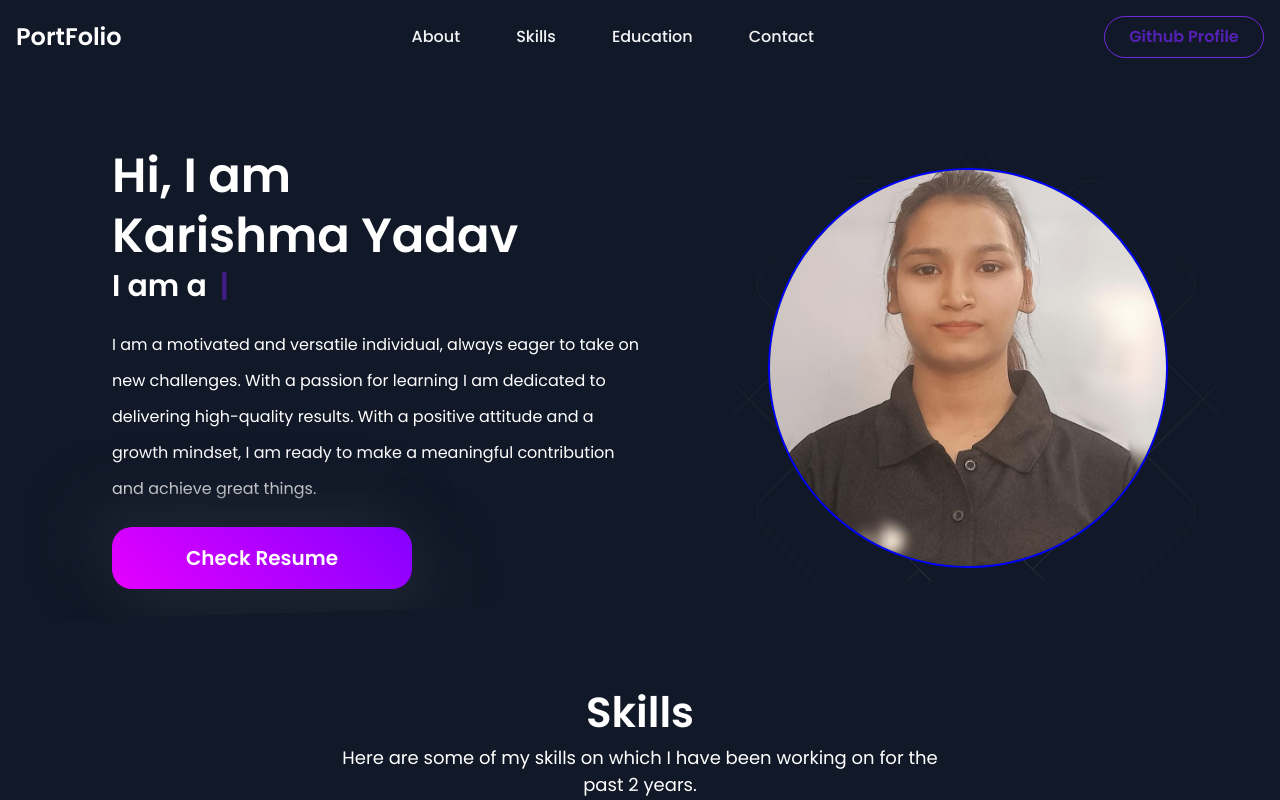
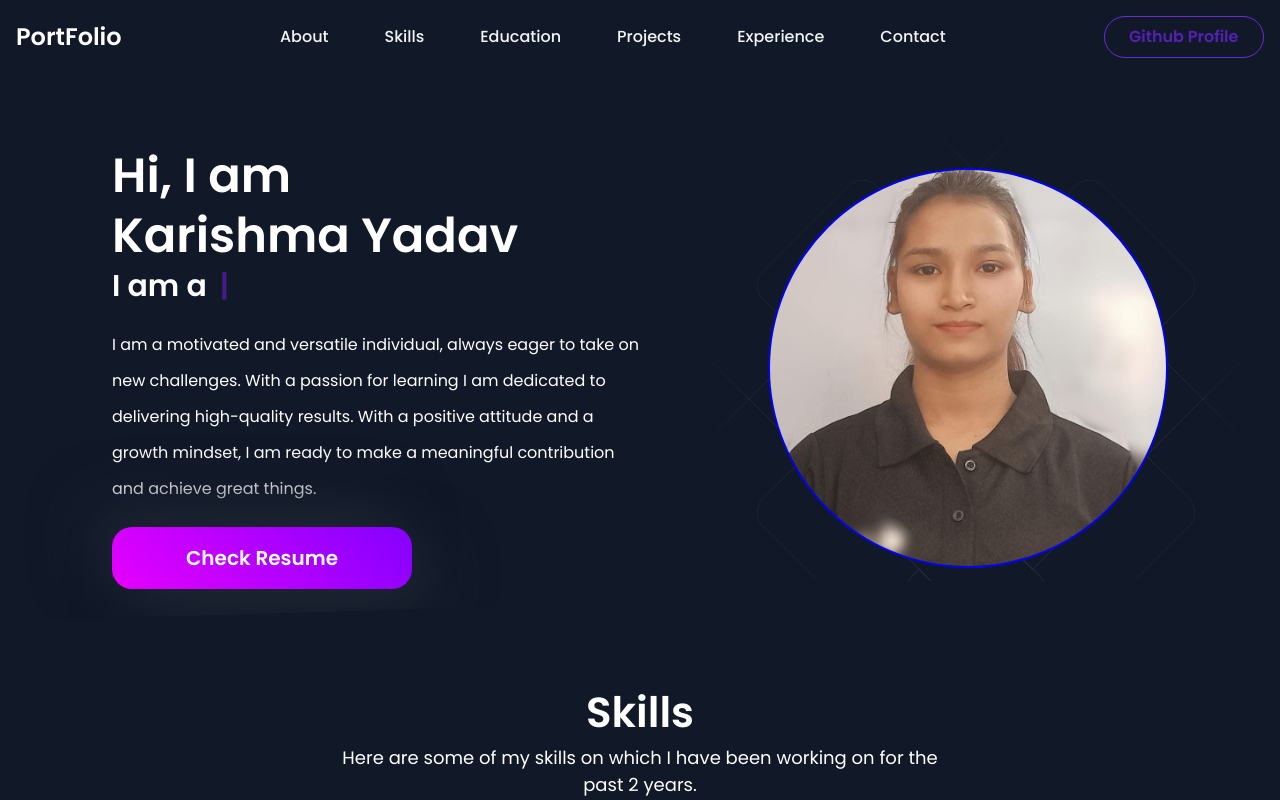
Before and after one commit to KarishmaGR/Portfolio, a React (Create React App) app: page / in a window 1280 px wide. Shown: the top 800 px of the page. Built offline with nearby package versions, Linux system fonts and the light colour scheme.

Commit message:
menu added

```diff
--- a/src/component/Experience/index.js
+++ b/src/component/Experience/index.js
@@ -69,7 +69,7 @@ const TimelimeSection = styled.div`
 
 const index = () => {
   return (
-    <Container>
+    <Container id="experience">
       <Wrapper>
         <Title> Experience</Title>
         <Desc>
--- a/src/component/Navbar/NavbarM.jsx
+++ b/src/component/Navbar/NavbarM.jsx
@@ -35,12 +35,12 @@ const NavbarM = () => {
           </span>
 
           <div className="flex md:order-2 space-x-3 md:space-x-0 rtl:space-x-reverse">
-            <button
-              type="button"
+            <a
+              href="https://github.com/KarishmaGR/"
               className="bg-grey-900 border py-2 text-purple-800 hover:text-white font-semibold active:text-white w-40 px-6 transition-all duration-700 ease-in-out rounded-3xl border-purple-700 hover:bg-purple-800 active:bg-purple-800"
             >
               Github Profile
-            </button>
+            </a>
             <button
               onClick={toggleMenu}
               data-collapse-toggle="navbar-sticky"
@@ -100,6 +100,22 @@ const NavbarM = () => {
               </li>
               <li>
                 <a
+                  href="#projects"
+                  className="block py-2 px-3 text-gray-100 rounded hover:text-purple-800"
+                >
+                  Projects
+                </a>
+              </li>
+              <li>
+                <a
+                  href="#experience"
+                  className="block py-2 px-3 text-gray-100 rounded hover:text-purple-800"
+                >
+                  Experience
+                </a>
+              </li>
+              <li>
+                <a
                   href="#contact"
                   className="block py-2 px-3 text-gray-100 rounded hover:text-purple-800"
                 >
--- a/src/component/Skills/Skill.jsx
+++ b/src/component/Skills/Skill.jsx
@@ -121,7 +121,7 @@ const IndividualSkill = ({ title, skills }) => {
 
 const Skill = () => {
   return (
-    <Container id="skill">
+    <Container id="skills">
       <Wrapper>
         <Title>Skills</Title>
         <Desc>
```
